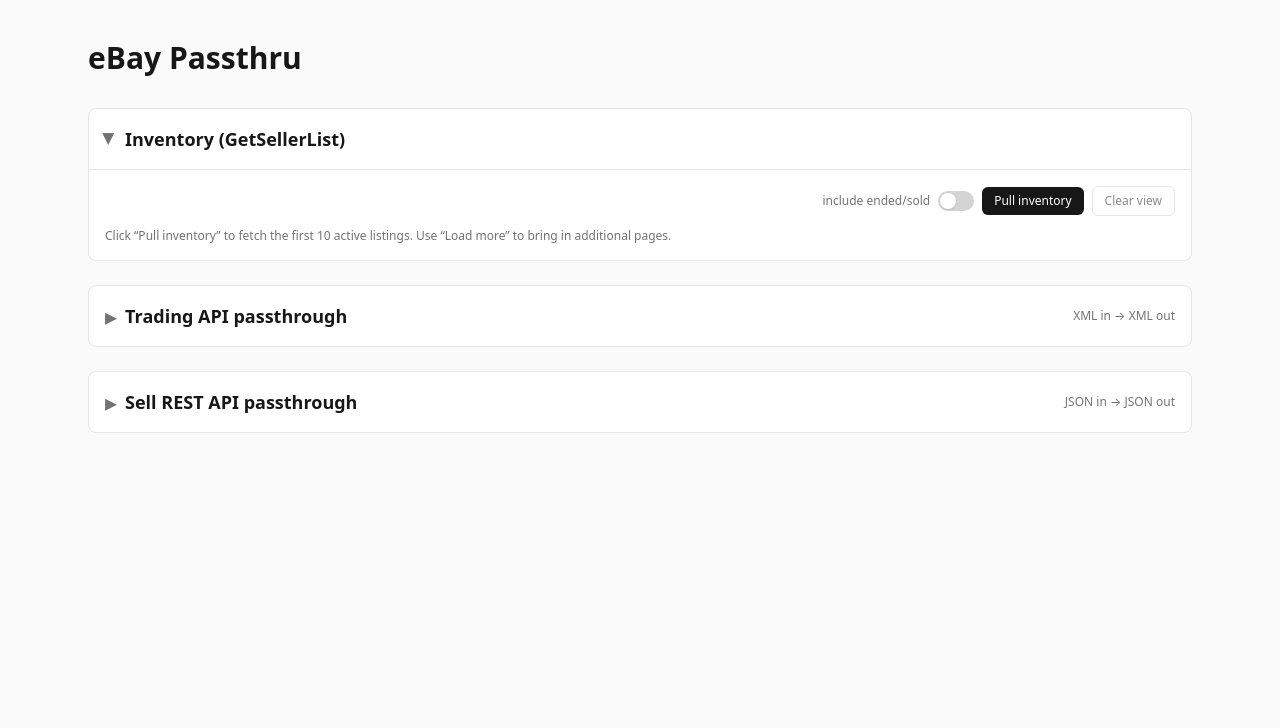
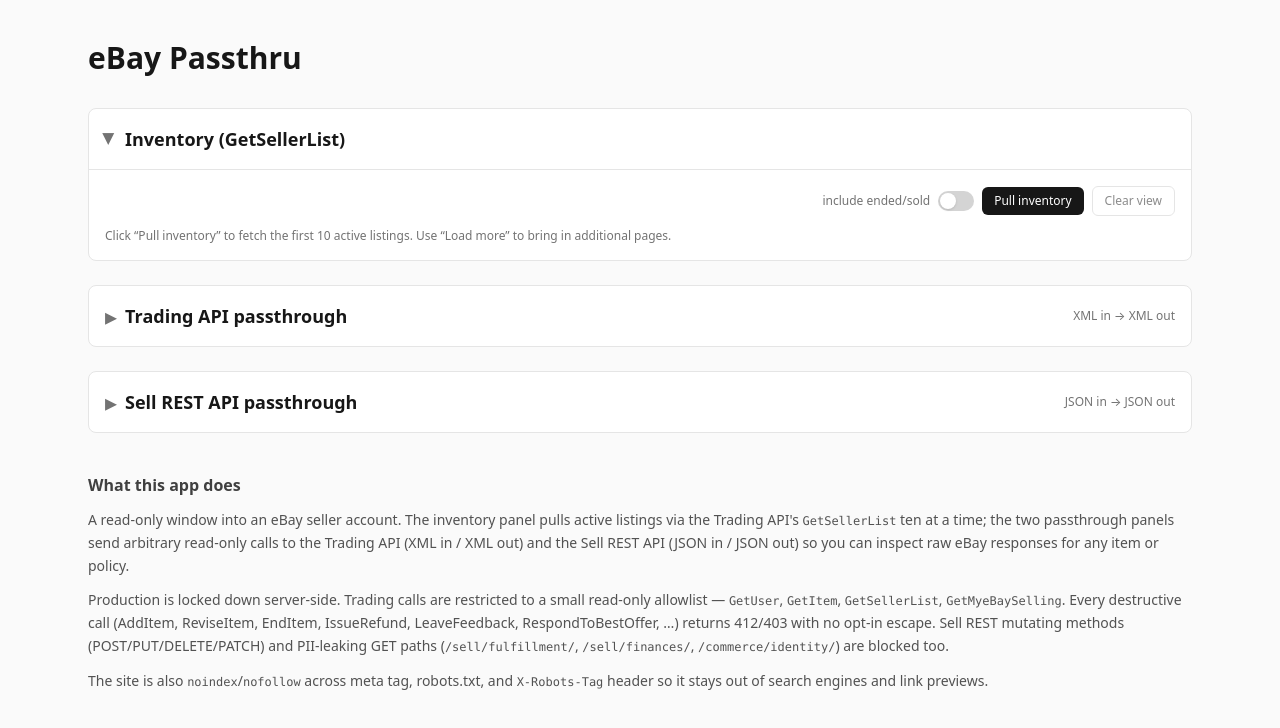
Before and after one commit to davemelk100/ebay-passthru, a Next.js app: page / in a window 1280 px wide. Shown: the top 728 px of the page. Built offline with nearby package versions, Linux system fonts and the light colour scheme.

Commit message:
Add a "What this app does" description below the panels
Three short paragraphs: what the panels do, the production lockdown
posture, and the noindex stance.

Co-Authored-By: Claude Opus 4.7 (1M context) <noreply@anthropic.com>

```diff
--- a/app/page.tsx
+++ b/app/page.tsx
@@ -23,6 +23,37 @@ export default function Home() {
         <SellPanel env={cfg.env} />
         {/* <CrudCheck /> */}
       </div>
+
+      <section className="mt-10 space-y-3 text-sm leading-relaxed text-neutral-600 dark:text-neutral-400">
+        <h2 className="text-base font-semibold text-neutral-700 dark:text-neutral-200">
+          What this app does
+        </h2>
+        <p>
+          A read-only window into an eBay seller account. The inventory panel pulls active
+          listings via the Trading API&apos;s <code className="font-mono text-xs">GetSellerList</code>{" "}
+          ten at a time; the two passthrough panels send arbitrary read-only calls to the
+          Trading API (XML in / XML out) and the Sell REST API (JSON in / JSON out) so you can
+          inspect raw eBay responses for any item or policy.
+        </p>
+        <p>
+          Production is locked down server-side. Trading calls are restricted to a small
+          read-only allowlist —{" "}
+          <code className="font-mono text-xs">GetUser</code>,{" "}
+          <code className="font-mono text-xs">GetItem</code>,{" "}
+          <code className="font-mono text-xs">GetSellerList</code>,{" "}
+          <code className="font-mono text-xs">GetMyeBaySelling</code>. Every destructive call
+          (AddItem, ReviseItem, EndItem, IssueRefund, LeaveFeedback, RespondToBestOffer, …)
+          returns 412/403 with no opt-in escape. Sell REST mutating methods (POST/PUT/DELETE/PATCH)
+          and PII-leaking GET paths (<code className="font-mono text-xs">/sell/fulfillment/</code>,{" "}
+          <code className="font-mono text-xs">/sell/finances/</code>,{" "}
+          <code className="font-mono text-xs">/commerce/identity/</code>) are blocked too.
+        </p>
+        <p>
+          The site is also <code className="font-mono text-xs">noindex</code>/<code className="font-mono text-xs">nofollow</code>{" "}
+          across meta tag, robots.txt, and <code className="font-mono text-xs">X-Robots-Tag</code> header
+          so it stays out of search engines and link previews.
+        </p>
+      </section>
     </main>
   );
 }
```
